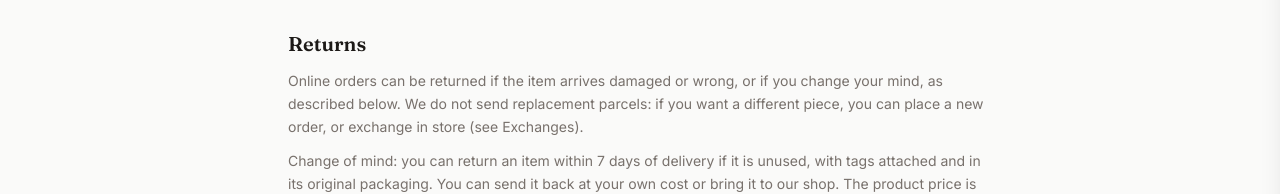
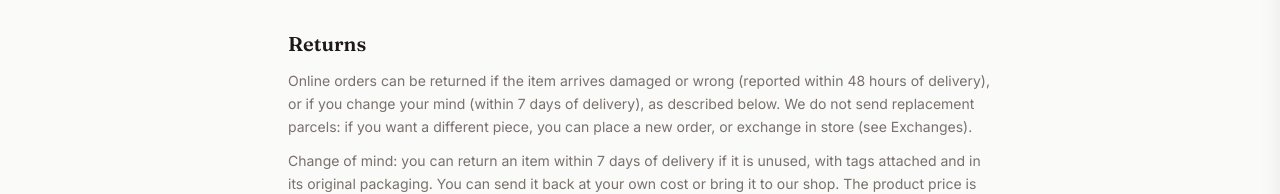
Before and after one commit to ab1ndal/InventoryManagement, a React (Create React App) app: page /policies/returns in a window 1280 px wide. Shown: the part 264-458 px from the top of the page. Built offline with nearby package versions, Linux system fonts and the light colour scheme; no server answers.

Commit message:
fix(storefront): align FAQ, SEO and PDP copy with online returns policy

```diff
--- a/src/storefront/pages/ProductDetailPage.jsx
+++ b/src/storefront/pages/ProductDetailPage.jsx
@@ -31,7 +31,7 @@ import { isSoldOut } from "../lib/stock";
 
 const TRUST_POINTS = [
   { icon: Heart, label: "Handpicked with love" },
-  { icon: RefreshCw, label: "Exchange in store within 7 days" },
+  { icon: RefreshCw, label: "7-day returns & exchange" },
   { icon: MessageCircle, label: "WhatsApp help" },
 ];
 
--- a/src/storefront/pages/faqContent.js
+++ b/src/storefront/pages/faqContent.js
@@ -12,7 +12,7 @@ export const FAQ_ITEMS = [
   },
   {
     q: "What is your return and exchange policy?",
-    a: "We don't offer returns. Exchanges are accepted within 7 days of purchase, in-store only, provided the garment is unworn and in original condition with tags intact. Online orders can be cancelled before dispatch for a full refund.",
+    a: "Damaged or wrong items: tell us within 48 hours of delivery, with photos, and we arrange pickup. Change of mind: return an unused piece with tags attached and in original packaging within 7 days of delivery; the product price is refunded, the shipping charge is not. We do not send replacement parcels, but you can exchange in store within 7 days of delivery with the bill. Online orders can also be cancelled before dispatch for a full refund. See our Returns & Exchange policy at /policies/returns for details.",
   },
   {
     q: "Why is only one piece available? Can I reorder a sold-out design?",
--- a/src/storefront/pages/policies/ReturnsPolicyPage.jsx
+++ b/src/storefront/pages/policies/ReturnsPolicyPage.jsx
@@ -7,7 +7,7 @@ export default function ReturnsPolicyPage() {
   return (
     <StaticPage
       title="Returns & Exchange"
-      seoDescription="Our exchange policy: 7-day in-store exchange on unworn items. No returns."
+      seoDescription="Returns within 7 days of delivery, damaged or wrong items within 48 hours, and 7-day in-store exchange."
     >
       {RETURNS.map((s) => (
         <PolicySection key={s.heading} {...s} />
--- a/src/storefront/pages/policies/policyContent.js
+++ b/src/storefront/pages/policies/policyContent.js
@@ -31,7 +31,7 @@ export const RETURNS = [
   {
     heading: "Returns",
     body: [
-      "Online orders can be returned if the item arrives damaged or wrong, or if you change your mind, as described below. We do not send replacement parcels: if you want a different piece, you can place a new order, or exchange in store (see Exchanges).",
+      "Online orders can be returned if the item arrives damaged or wrong (reported within 48 hours of delivery), or if you change your mind (within 7 days of delivery), as described below. We do not send replacement parcels: if you want a different piece, you can place a new order, or exchange in store (see Exchanges).",
       "Change of mind: you can return an item within 7 days of delivery if it is unused, with tags attached and in its original packaging. You can send it back at your own cost or bring it to our shop. The product price is refunded; the shipping charge is not refunded. If a returned piece fails our check, it is sent back to you at your cost.",
       "Refunds are made only after the item reaches us and passes our check, to the original payment method within 5–7 working days, or as instant store credit if you choose.",
       "To start a return, message us on WhatsApp at +91 98108 73280 or email bindalscreations@gmail.com.",
```
Also changed, not shown: 2 other files (tests, documents, lock files or other folders).
